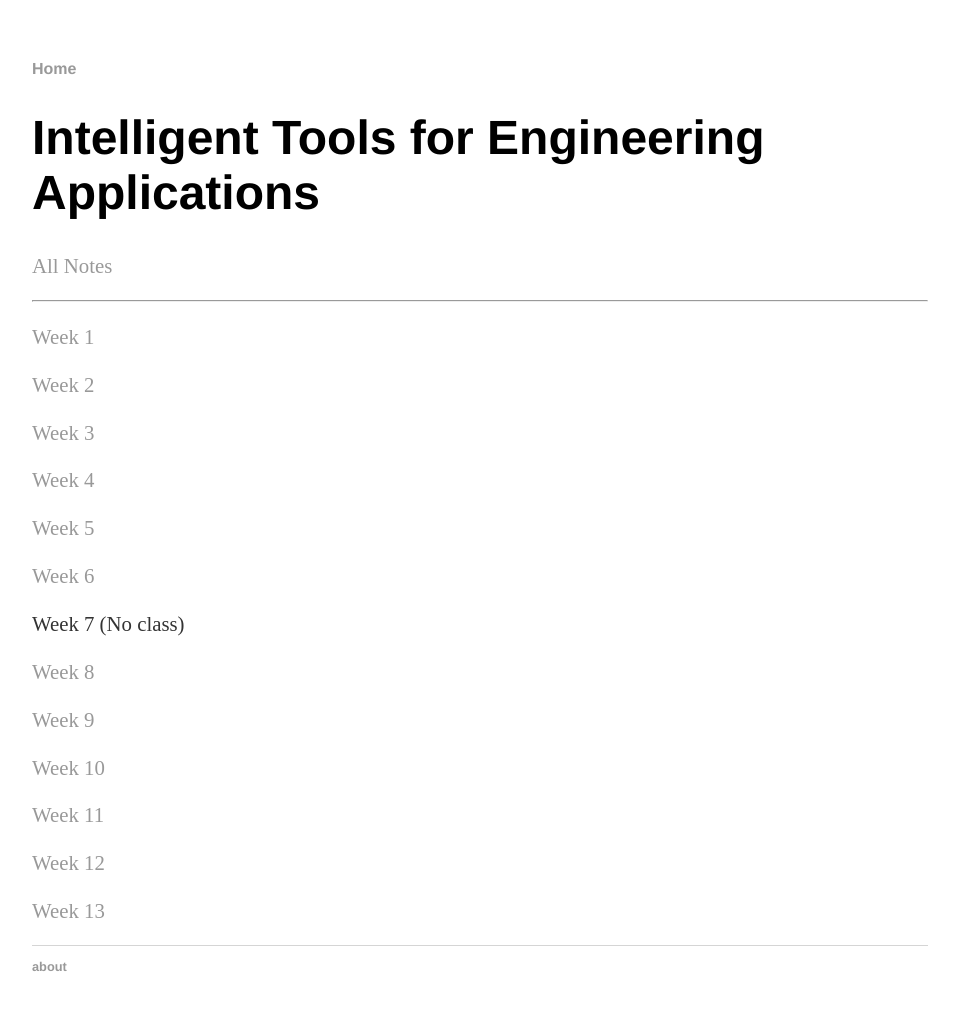
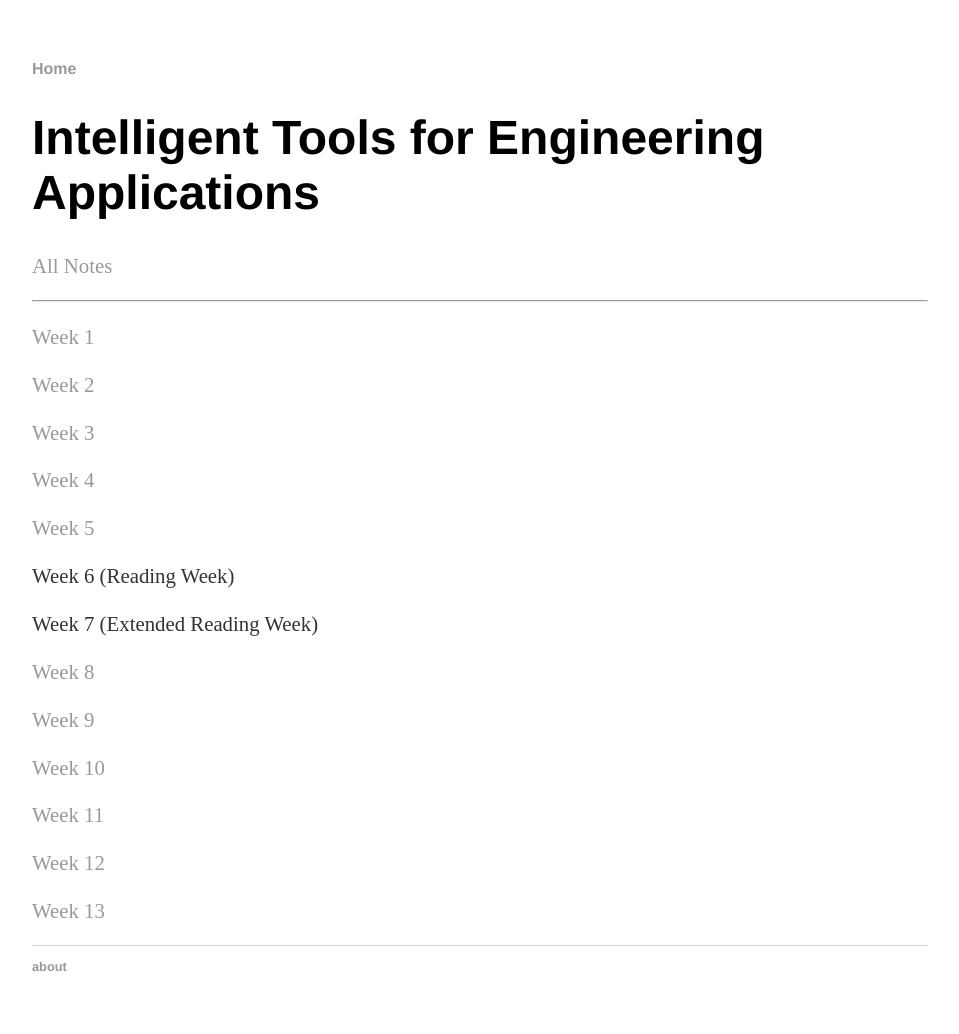
Before and after one commit to GenNotes/GenNotes.github.io, a Jekyll site: the page built from EMEC-5173/index.html, in a window 1280 px wide. Shown: the whole page, without its empty margins (160-1119 px from the left). Built offline with Jekyll 4.4.1, drawn with Linux system fonts in a browser that asks for light colours.

Commit message:
Update index.html

```diff
--- a/EMEC-5173/index.html
+++ b/EMEC-5173/index.html
@@ -13,8 +13,8 @@ title: Intelligent Tools for Engineering Applications
  	<p><a href="IT-W3.pdf"> Week 3 </a></p>
  	<p><a href="IT-W4.pdf"> Week 4 </a></p>
 	<p><a href="IT-W5.pdf"> Week 5 </a></p>
- 	<p><a href="IT-W6.pdf"> Week 6 </a></p>
-	<p> Week 7 (No class) </p>
+ 	<p> Week 6 (Reading Week) </p>
+	<p> Week 7 (Extended Reading Week) </p>
 	<p><a href="IT-W8.pdf"> Week 8 </a></p>
 	<p><a href="IT-W9.pdf"> Week 9 </a></p>
 	<p><a href="IT-W10.pdf"> Week 10 </a></p>
```
